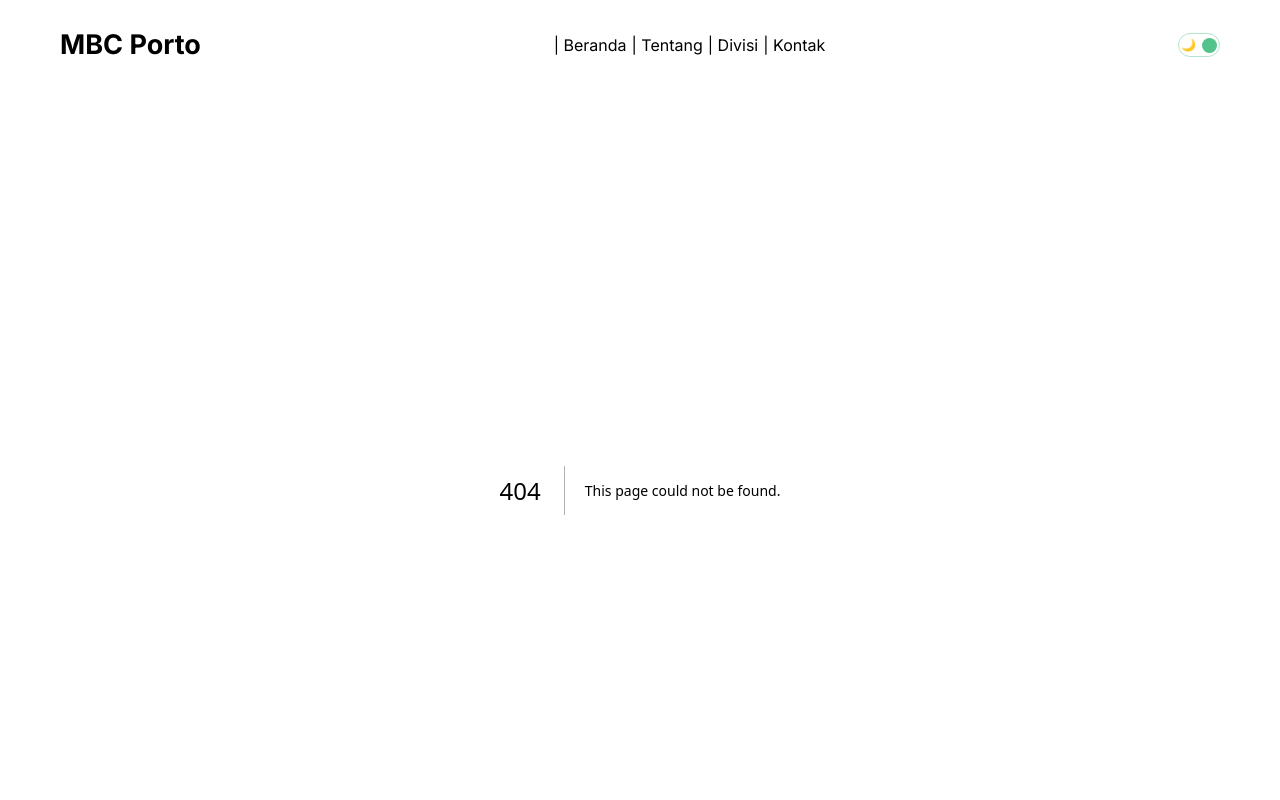
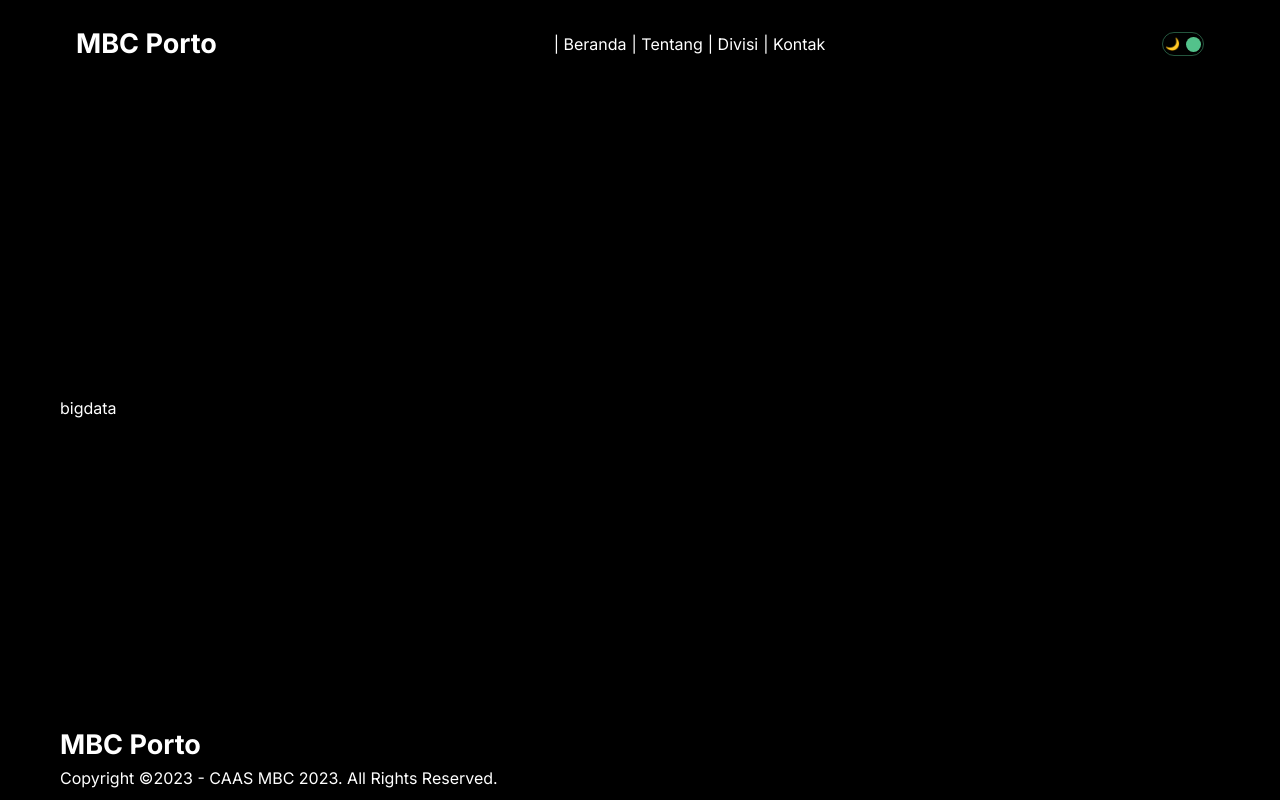
Before and after one commit to thufailalfath11/mbc-porto-web-nextjs, a Next.js app: page /divisi/bigdata in a window 1280 px wide. Before the commit this address had no page. Shown: the top 800 px of the page. Built offline with nearby package versions, Linux system fonts and the light colour scheme.

Commit message:
membuat page per divisi

```diff
--- /dev/null
+++ b/src/app/divisi/bigdata/page.js
@@ -0,0 +1,9 @@
+import React from 'react'
+
+const bigdata = () => {
+  return (
+    <div>bigdata</div>
+  )
+}
+
+export default bigdata
--- /dev/null
+++ b/src/app/divisi/cybersecurity/page.js
@@ -0,0 +1,9 @@
+import React from 'react'
+
+const cybersecurity = () => {
+  return (
+    <div>cybersecurity</div>
+  )
+}
+
+export default cybersecurity
--- /dev/null
+++ b/src/app/divisi/gametech/page.js
@@ -0,0 +1,9 @@
+import React from 'react'
+
+const gametech = () => {
+  return (
+    <div>gametech</div>
+  )
+}
+
+export default gametech
--- /dev/null
+++ b/src/app/divisi/gis/page.js
@@ -0,0 +1,9 @@
+import React from 'react'
+
+const gis = () => {
+  return (
+    <div>gis</div>
+  )
+}
+
+export default gis
--- a/src/app/divisi/page.js
+++ /dev/null
@@ -1,9 +0,0 @@
-import React from 'react'
-
-const divisi = () => {
-  return (
-    <div>divisi</div>
-  )
-}
-
-export default divisi
--- a/src/app/globals.css
+++ b/src/app/globals.css
@@ -12,8 +12,8 @@
 html,body {
   max-width: 100vw;
   overflow-x: hidden;
-  background-color: white;
-  color: black;
+  background-color: black;
+  color: white;
 
 }
 
@@ -23,8 +23,8 @@ a{
 }
 
 .light {
-  background-color: black;
-  color: white;
+  background-color: white;
+  color: black;
 }
 
 .theme{
--- a/src/components/Navbar/navbar.module.css
+++ b/src/components/Navbar/navbar.module.css
@@ -3,11 +3,14 @@
     display: flex;
     justify-content: space-between;
     align-items: center;
+    border-bottom: 2px solid #000;
+    padding: 1rem;
 }
 
 .logo {
     font-weight: bold;
     font-size: 27px;
+
 }
 
 .links{
--- a/src/components/Navbar/page.js
+++ b/src/components/Navbar/page.js
@@ -28,9 +28,9 @@ const links = [
 ]
 
 const subMenu = [
-  "Big Data",
-  "Cyber Security",
-  "Game Tech",
+  "BigData",
+  "CyberSecurity",
+  "GameTech",
   "GIS",
 ]
 
```
